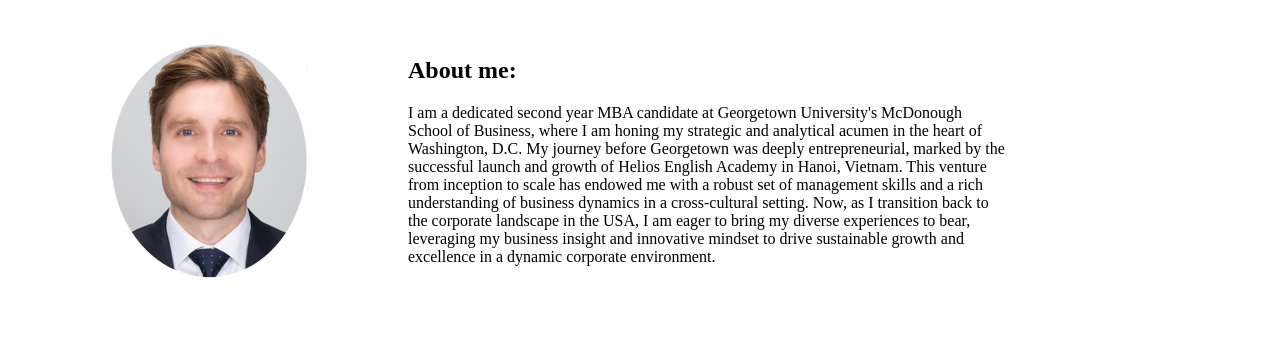
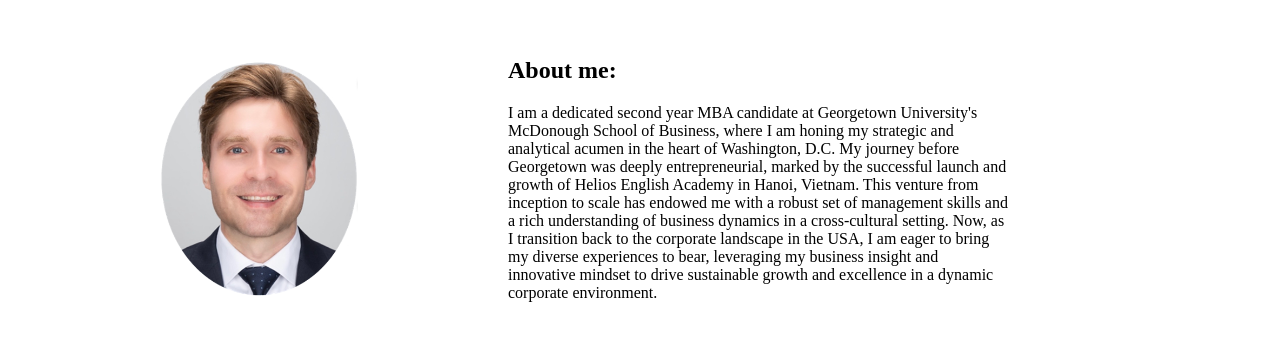
Before and after one commit to dgmaxa/hw, a plain HTML site: page index.html in a window 1280 px wide. Shown: the part 115-456 px from the top of the page. Drawn offline with Linux system fonts and the light colour scheme.

Commit message:
Update style.css

```diff
--- a/style.css
+++ b/style.css
@@ -13,10 +13,10 @@
 
   .profile-photo {
     width: 200px; /* Set the width of your image */
-    margin-left: 100px; /* Add some space between the image and the text */
-    margin-right: 100px; /* Add some space between the image and the text */
+    margin-left: 150px; /* Add some space between the image and the text */
+    margin-right: 150px; /* Add some space between the image and the text */
   }
 
   .about-me {
-    max-width: 600px; /* Set a maximum width for your text */
+    max-width: 500px; /* Set a maximum width for your text */
   }
```
